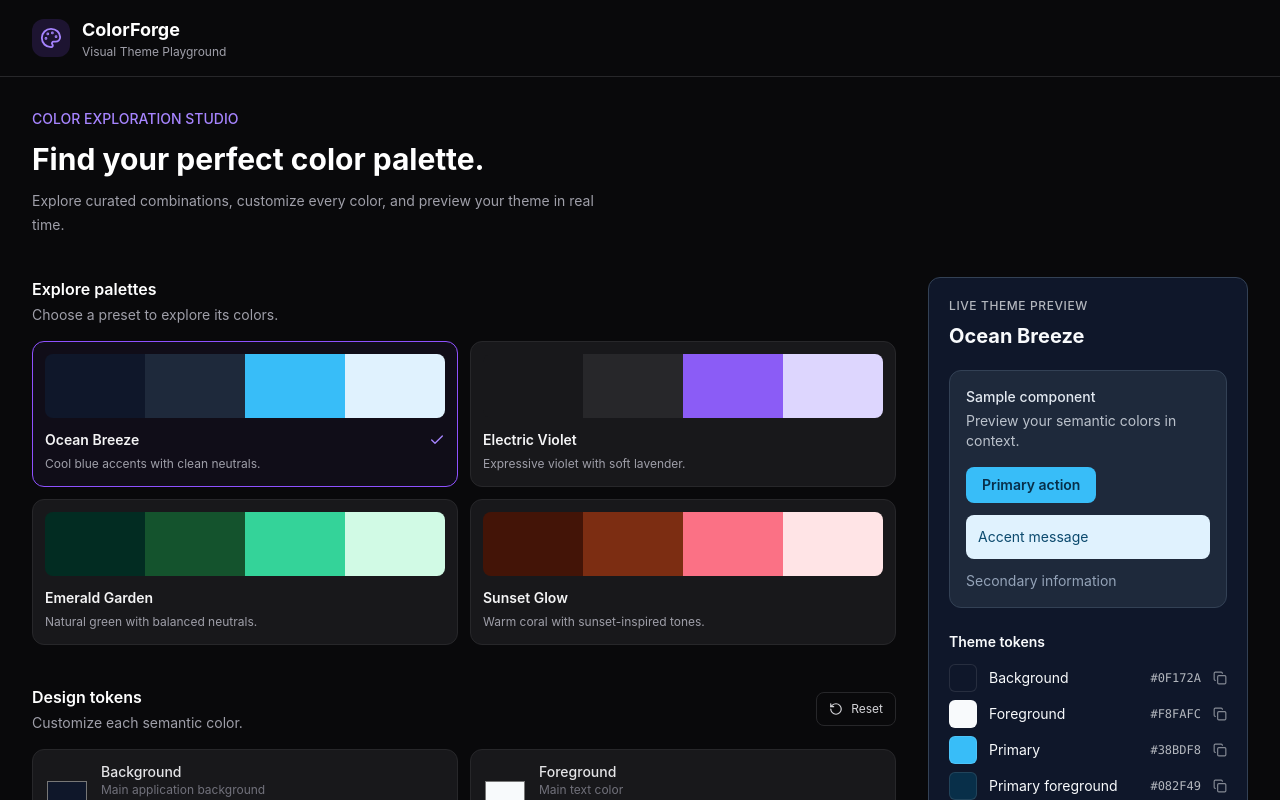
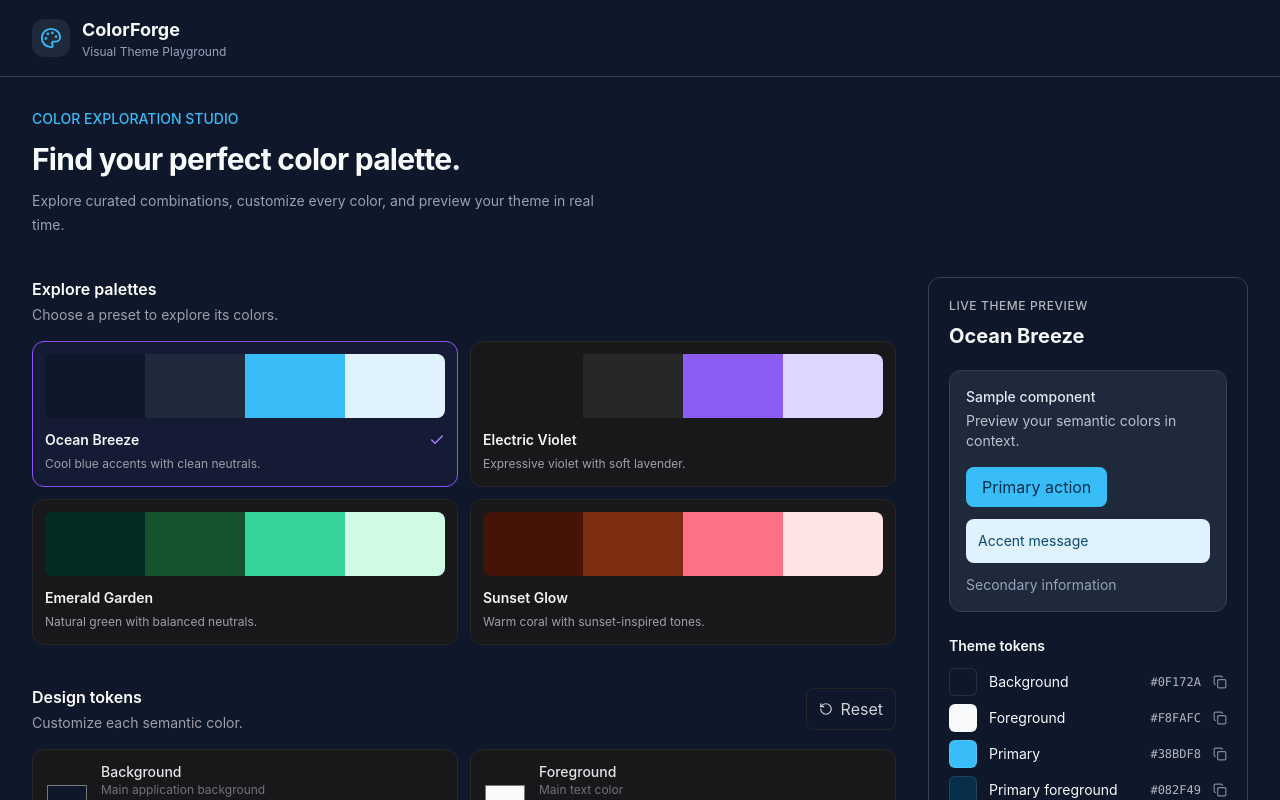
Before and after one commit to KrehantGajjar10/ColorForge, a React (Vite) app in the folder colorforge/: page / in a window 1280 px wide. Shown: the top 800 px of the page. Built offline with nearby package versions, Linux system fonts and the light colour scheme.

Commit message:
feat: add centralized theme engine

```diff
--- a/colorforge/src/App.tsx
+++ b/colorforge/src/App.tsx
@@ -1,11 +1,20 @@
 import AppHeader from "./components/layout/AppHeader";
 import HomePage from "./pages/HomePage";
+import { ThemeProvider } from "./context/ThemeContext";
 
 export default function App() {
   return (
-    <div className="min-h-screen bg-zinc-950">
-      <AppHeader />
-      <HomePage />
-    </div>
+    <ThemeProvider>
+      <div
+        className="min-h-screen"
+        style={{
+          backgroundColor: "var(--cf-background)",
+          color: "var(--cf-foreground)",
+        }}
+      >
+        <AppHeader />
+        <HomePage />
+      </div>
+    </ThemeProvider>
   );
 }
--- a/colorforge/src/components/layout/AppHeader.tsx
+++ b/colorforge/src/components/layout/AppHeader.tsx
@@ -2,15 +2,38 @@ import { Palette } from "lucide-react";
 
 export default function AppHeader() {
   return (
-    <header className="border-b border-zinc-800 bg-zinc-950">
+    <header
+      className="border-b"
+      style={{
+        backgroundColor: "var(--cf-background)",
+        borderColor: "var(--cf-border)",
+      }}
+    >
       <div className="mx-auto flex w-full max-w-[1600px] items-center gap-3 px-4 py-4 sm:px-6 lg:px-8">
-        <div className="rounded-xl bg-violet-500/15 p-2">
-          <Palette className="text-violet-400" size={22} />
+        <div
+          className="rounded-xl p-2"
+          style={{
+            backgroundColor: "var(--cf-secondary)",
+            color: "var(--cf-primary)",
+          }}
+        >
+          <Palette size={22} />
         </div>
 
         <div>
-          <h1 className="text-lg font-bold text-white">ColorForge</h1>
-          <p className="text-xs text-zinc-400">Visual Theme Playground</p>
+          <h1
+            className="text-lg font-bold"
+            style={{ color: "var(--cf-foreground)" }}
+          >
+            ColorForge
+          </h1>
+
+          <p
+            className="text-xs"
+            style={{ color: "var(--cf-muted-foreground)" }}
+          >
+            Visual Theme Playground
+          </p>
         </div>
       </div>
     </header>
--- /dev/null
+++ b/colorforge/src/context/ThemeContext.tsx
@@ -0,0 +1,57 @@
+import { useState, type ReactNode } from "react";
+import { palettes } from "../data/palettes";
+import type { Palette, ThemeTokens } from "../types";
+import { ThemeContext, createThemeVariables } from "./theme-context";
+
+interface ThemeProviderProps {
+  children: ReactNode;
+}
+
+export function ThemeProvider({ children }: ThemeProviderProps) {
+  const [palette, setPalette] = useState<Palette>(palettes[0]);
+
+  function selectPalette(nextPalette: Palette) {
+    setPalette(nextPalette);
+  }
+
+  function updatePalette(nextPalette: Palette) {
+    setPalette(nextPalette);
+  }
+
+  function updateToken(key: keyof ThemeTokens, value: string) {
+    setPalette((current) => ({
+      ...current,
+      tokens: {
+        ...current.tokens,
+        [key]: value,
+      },
+    }));
+  }
+
+  function resetPalette() {
+    const original = palettes.find((item) => item.id === palette.id);
+
+    if (original) {
+      setPalette(original);
+    }
+  }
+
+  return (
+    <ThemeContext.Provider
+      value={{
+        palette,
+        selectPalette,
+        updatePalette,
+        updateToken,
+        resetPalette,
+      }}
+    >
+      <div
+        className="min-h-screen"
+        style={createThemeVariables(palette.tokens)}
+      >
+        {children}
+      </div>
+    </ThemeContext.Provider>
+  );
+}
--- /dev/null
+++ b/colorforge/src/context/theme-context.ts
@@ -0,0 +1,29 @@
+import { createContext } from "react";
+import type { CSSProperties } from "react";
+import type { Palette, ThemeTokens } from "../types";
+
+export interface ThemeContextValue {
+  palette: Palette;
+  selectPalette: (palette: Palette) => void;
+  updatePalette: (palette: Palette) => void;
+  updateToken: (key: keyof ThemeTokens, value: string) => void;
+  resetPalette: () => void;
+}
+
+export const ThemeContext = createContext<ThemeContextValue | null>(null);
+
+export function createThemeVariables(tokens: ThemeTokens): CSSProperties {
+  return {
+    "--cf-background": tokens.background,
+    "--cf-foreground": tokens.foreground,
+    "--cf-primary": tokens.primary,
+    "--cf-primary-foreground": tokens.primaryForeground,
+    "--cf-secondary": tokens.secondary,
+    "--cf-secondary-foreground": tokens.secondaryForeground,
+    "--cf-accent": tokens.accent,
+    "--cf-accent-foreground": tokens.accentForeground,
+    "--cf-muted": tokens.muted,
+    "--cf-muted-foreground": tokens.mutedForeground,
+    "--cf-border": tokens.border,
+  } as CSSProperties;
+}
--- /dev/null
+++ b/colorforge/src/context/useTheme.ts
@@ -0,0 +1,12 @@
+import { useContext } from "react";
+import { ThemeContext } from "./theme-context";
+
+export function useTheme() {
+  const context = useContext(ThemeContext);
+
+  if (!context) {
+    throw new Error("useTheme must be used inside ThemeProvider");
+  }
+
+  return context;
+}
--- a/colorforge/src/index.css
+++ b/colorforge/src/index.css
@@ -6,7 +6,6 @@
   text-rendering: optimizeLegibility;
   -webkit-font-smoothing: antialiased;
   -moz-osx-font-smoothing: grayscale;
-  color-scheme: dark;
 }
 
 * {
@@ -18,3 +17,17 @@ body {
   min-width: 320px;
   min-height: 100vh;
 }
+
+button,
+input {
+  font: inherit;
+}
+
+button {
+  cursor: pointer;
+}
+
+::selection {
+  background: var(--cf-primary);
+  color: var(--cf-primary-foreground);
+}
--- a/colorforge/src/pages/HomePage.tsx
+++ b/colorforge/src/pages/HomePage.tsx
@@ -1,31 +1,30 @@
-import { useState } from "react";
 import { palettes } from "../data/palettes";
 import PaletteEditor from "../components/palette/PaletteEditor";
 import PaletteGallery from "../components/palette/PaletteGallery";
 import PalettePreview from "../components/palette/PalettePreview";
-import type { Palette } from "../types";
+import { useTheme } from "../context/useTheme";
 
 export default function HomePage() {
-  const [selectedPalette, setSelectedPalette] = useState<Palette>(palettes[0]);
+  const { palette, selectPalette, updatePalette, resetPalette } = useTheme();
 
-  const originalPalette =
-    palettes.find((item) => item.id === selectedPalette.id) ?? palettes[0];
-
-  const displayPalettes = palettes.map((palette) =>
-    palette.id === selectedPalette.id ? selectedPalette : palette,
+  const displayPalettes = palettes.map((item) =>
+    item.id === palette.id ? palette : item,
   );
 
   return (
     <main className="mx-auto w-full max-w-[1600px] px-4 py-8 sm:px-6 lg:px-8">
-      <p className="text-sm font-medium text-violet-400">
+      <p className="text-sm font-medium" style={{ color: "var(--cf-primary)" }}>
         COLOR EXPLORATION STUDIO
       </p>
 
-      <h2 className="mt-3 text-3xl font-bold text-white">
+      <h2 className="mt-3 text-3xl font-bold tracking-tight">
         Find your perfect color palette.
       </h2>
 
-      <p className="mt-3 max-w-xl text-sm leading-6 text-zinc-400">
+      <p
+        className="mt-3 max-w-xl text-sm leading-6"
+        style={{ color: "var(--cf-muted-foreground)" }}
+      >
         Explore curated combinations, customize every color, and preview your
         theme in real time.
       </p>
@@ -34,19 +33,19 @@ export default function HomePage() {
         <div className="min-w-0 space-y-10">
           <PaletteGallery
             palettes={displayPalettes}
-            selectedId={selectedPalette.id}
-            onSelect={setSelectedPalette}
+            selectedId={palette.id}
+            onSelect={selectPalette}
           />
 
           <PaletteEditor
-            palette={selectedPalette}
-            onChange={setSelectedPalette}
-            onReset={() => setSelectedPalette(originalPalette)}
+            palette={palette}
+            onChange={updatePalette}
+            onReset={resetPalette}
           />
         </div>
 
         <div className="min-w-0 lg:sticky lg:top-6">
-          <PalettePreview palette={selectedPalette} />
+          <PalettePreview palette={palette} />
         </div>
       </div>
     </main>
```
